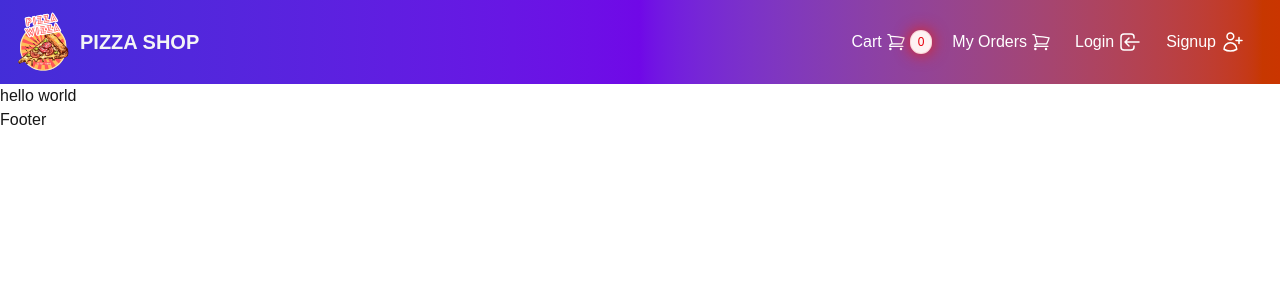
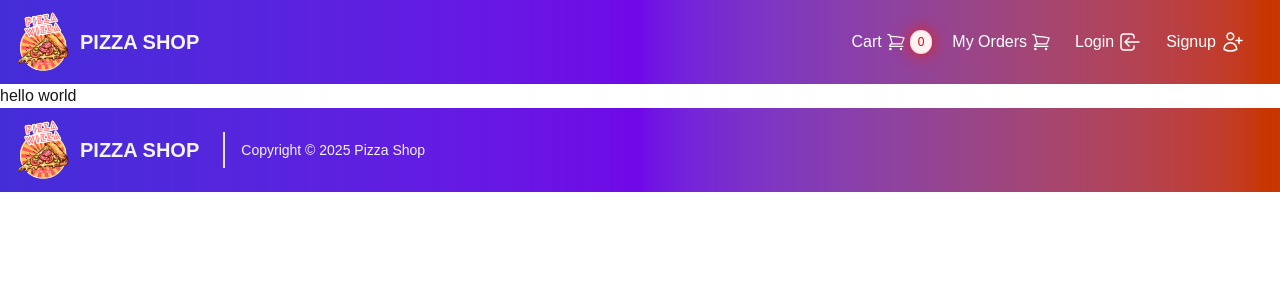
Before and after one commit to Aanand-Patil/pizza-shop, a Next.js app: page / in a window 1280 px wide. Shown: the top 300 px of the page. Built offline with nearby package versions, Linux system fonts and the light colour scheme.

Commit message:
footer updated

```diff
--- a/src/components/layouts/Footer.jsx
+++ b/src/components/layouts/Footer.jsx
@@ -1,7 +1,24 @@
+import Image from 'next/image'
+import Link from 'next/link'
 import React from 'react'
 
 function Footer() {
-  return <div>Footer</div>
+  return (
+    <footer className='text-white-100 bg-gradient-to-r from-indigo-700 via-violet-700 to-orange-700 body-font'>
+      <div className=' container mx-auto text-white flex flex-wrap p-3 flex-col md:flex-row items-center'>
+        <Link
+          href={'/'}
+          className='flex title-font font-extrabold items-center  uppercase text-gray-100'
+        >
+          <Image alt='Navbar Logo' src={'/Pizza.svg'} width={60} height={60} />
+          <p className='leading-5 text-xl mx-2'>Pizza Shop</p>
+        </Link>
+        <p className='text-sm text-gray-100 sm:ml-4 sm:pl-4 sm:border-l-2 sm:border-gray-200 sm:py-2 sm:mt-0 mt-4'>
+          Copyright © 2025 Pizza Shop
+        </p>
+      </div>
+    </footer>
+  )
 }
 
 export default Footer
```
